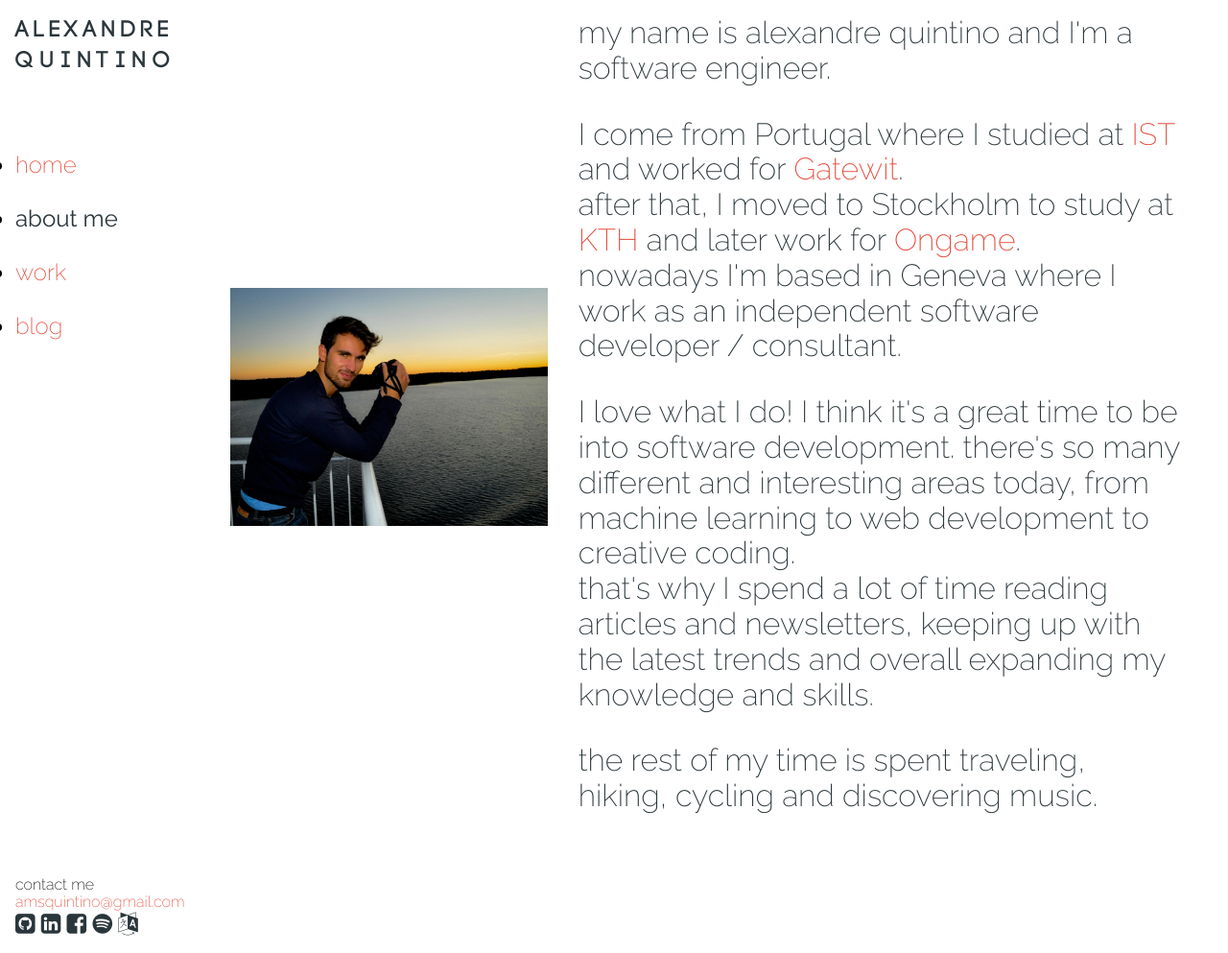
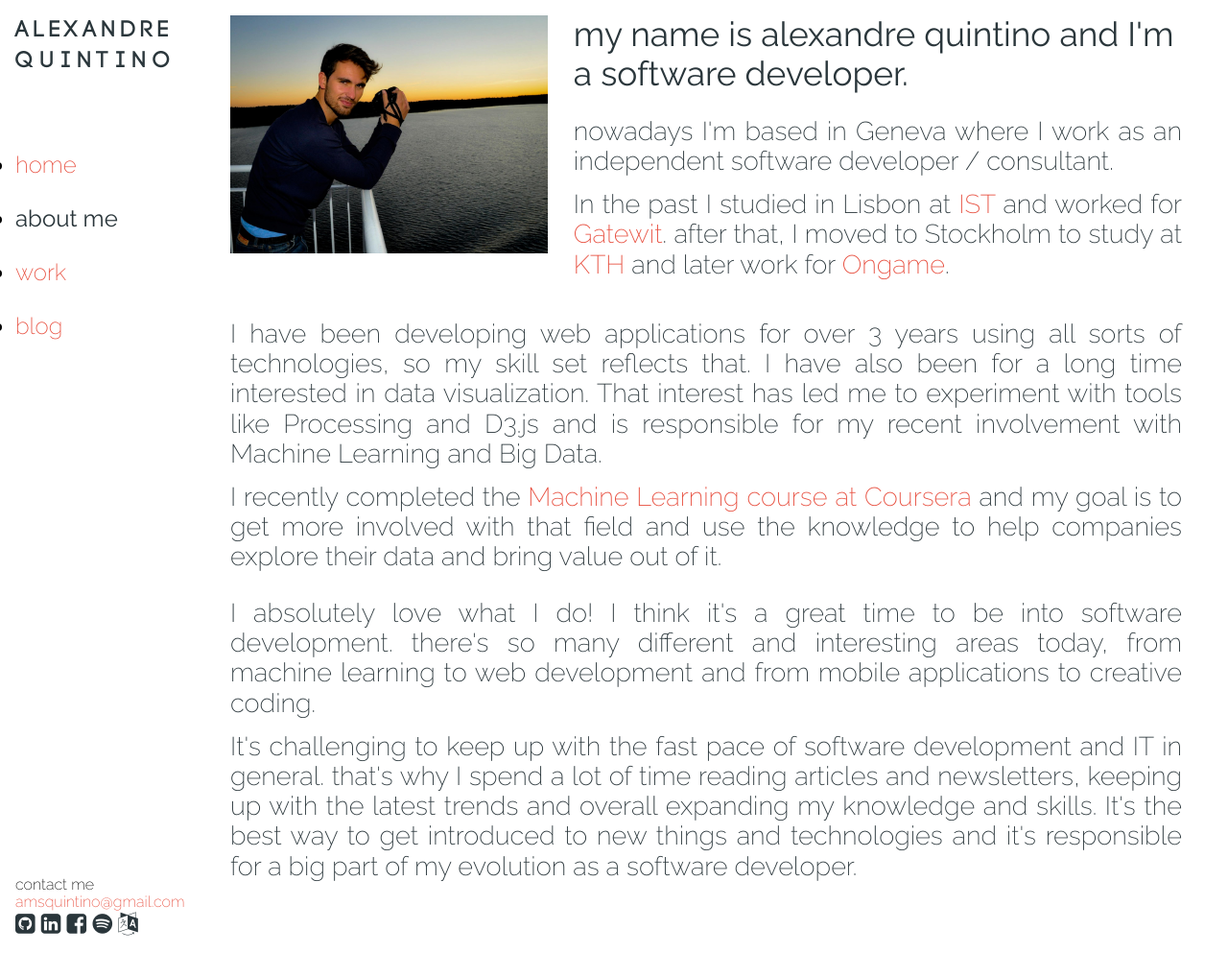
Before and after one commit to alexquintino/alexquintino.github.io, a Jekyll site: the page built from about/index.html, in a window 1280 px wide and 993 px high. Shown: the whole window at 96% size. Built offline with Jekyll 4.4.1, drawn with Linux system fonts in a browser that asks for light colours; nearby versions of some CDN libraries; a script that is not in the unit is left out; comment, search, counter and statistics services are not loaded.

Commit message:
Added skills graph and more copy to the about me page

```diff
--- a/_data/links.yml
+++ b/_data/links.yml
@@ -11,3 +11,5 @@
 gatewit: "http://www.gatewit.com/en/"
 amaya: "http://www.amaya.com/"
 base: "http://www.base.gov.pt/"
+
+coursera: "https://www.coursera.org/course/ml"
--- a/_sass/_about_me.scss
+++ b/_sass/_about_me.scss
@@ -1,28 +1,51 @@
 .about-me {
 
-  @media screen and (min-width: $breakpoint-medium) {
-    align-items: center;
-    height: 100%;
-    display: flex;
+  article {
+    font-size: 1.7em;
+
+    p {
+      margin: 0.5em 0 0 0;
+      text-align: justify;
+    }
+
+    .copy-right {
+      padding-left: 1em;
+      @media screen and (max-width: $breakpoint-small) {
+        padding-left: 0;
+      }
+    }
+
+    #skills {
+      text-align: center;
+      @media screen and (min-width: $breakpoint-small) {
+        float: right;
+      }
+    }
+
+    section {
+      margin-bottom: 1em;
+    }
+
+    .header {
+      margin-top: 0;
+      font-size: 1.3em;
+    }
   }
 
-  .img {
-    margin-bottom: 1em;
-  }
+  .bubble .skill {
+    font-weight: 400;
+    text-anchor: middle;
 
-  .copy {
-    padding-left: 1em;
-    @media screen and (max-width: $breakpoint-small) {
-      padding-left: 0;
-    }
-    font-size: 2em;
-
-    p {
-      margin: 0;
+    circle.framework {
+      fill: #FF6B6B;
     }
 
-    div {
-      margin-bottom: 1em;
+    circle.language {
+      fill: #4ECDC4;
+    }
+
+    circle.tool {
+      fill: #C7F464;
     }
   }
 }
--- a/about/index.html
+++ b/about/index.html
@@ -2,29 +2,40 @@
 layout: default
 page: about
 title: "about Alexandre Quintino"
-description: "Some personal things about me"
+description: "Some things about me as a person and professional"
 ---
 
-<main class="pure-g about-me">
-  <div class="pure-u-1 pure-u-md-1-3 img">
-    <img src="/img/me2.jpg" class="pure-img">
-  </div>
-  <div class="pure-u-1 pure-u-md-2-3 copy">
-    <div>
-      <p>my name is alexandre quintino and I'm a software engineer.</p>
+<main class="about-me">
+  <article>
+    <section>
+      <div class="pure-g">
+        <div class="pure-u-1 pure-u-md-1-3">
+          <img src="/img/me2.jpg" class="pure-img img">
+        </div>
+        <div class="pure-u-1 pure-u-md-2-3 copy-right">
+            <h1 class="header">my name is alexandre quintino and I'm a software developer.</h1>
+
+            <p>nowadays I'm based in Geneva where I work as an independent software developer / consultant.</p>
+            <p>In the past I studied in Lisbon at <a href={{site.data.links.ist}}>IST</a> and worked for <a href={{site.data.links.gatewit}}>Gatewit</a>. after that, I moved to Stockholm to study at <a href={{site.data.links.kth}}>KTH</a> and later work for <a href={{site.data.links.ongame}}>Ongame</a>.</p>
+        </div>
+      </div>
+    </section>
+
+    <div class="pure-g">
+      <div class="pure-u-1">
+        <section>
+          <div id="skills"></div>
+          <p>I have been developing web applications for over 3 years using all sorts of technologies, so my skill set reflects that. I have also been for a long time interested in data visualization. That interest has led me to experiment with tools like Processing and D3.js and is responsible for my recent involvement with Machine Learning and Big Data.</p>
+          <p>I recently completed the <a href={{site.data.links.coursera}}>Machine Learning course at Coursera</a> and my goal is to get more involved with that field and use the knowledge to help companies explore their data and bring value out of it.</p>
+        </section>
+
+        <section>
+          <p>I absolutely love what I do! I think it's a great time to be into software development. there's so many different and interesting areas today, from machine learning to web development and from mobile applications to creative coding.</p>
+          <p>It's challenging to keep up with the fast pace of software development and IT in general. that's why I spend a lot of time reading articles and newsletters, keeping up with the latest trends and overall expanding my knowledge and skills. It's the best way to get introduced to new things and technologies and it's responsible for a big part of my evolution as a software developer.</p>
+        </section>
+      </div>
     </div>
-
-    <div>
-      <p>I come from Portugal where I studied at <a href={{site.data.links.ist}}>IST</a> and worked for <a href={{site.data.links.gatewit}}>Gatewit</a>.</p>
-      <p>after that, I moved to Stockholm to study at <a href={{site.data.links.kth}}>KTH</a> and later work for <a href={{site.data.links.ongame}}>Ongame</a>.</p>
-      <p>nowadays I'm based in Geneva where I work as an independent software developer / consultant.</p>
-    </div>
-
-    <div>
-      <p>I love what I do! I think it's a great time to be into software development. there's so many different and interesting areas today, from machine learning to web development to creative coding.</p>
-      <p>that's why I spend a lot of time reading articles and newsletters, keeping up with the latest trends and overall expanding my knowledge and skills.</p>
-    </div>
-
-    <p>the rest of my time is spent traveling, hiking, cycling and discovering music.</p>
-  </div>
+  </article>
 </main>
+<script src="http://d3js.org/d3.v3.min.js"></script>
+<script src="/js/skills.js"></script>
```
Also changed, not shown: about/skills.json (added, +33 -0 lines), js/skills.coffee (added, +55 -0 lines).
